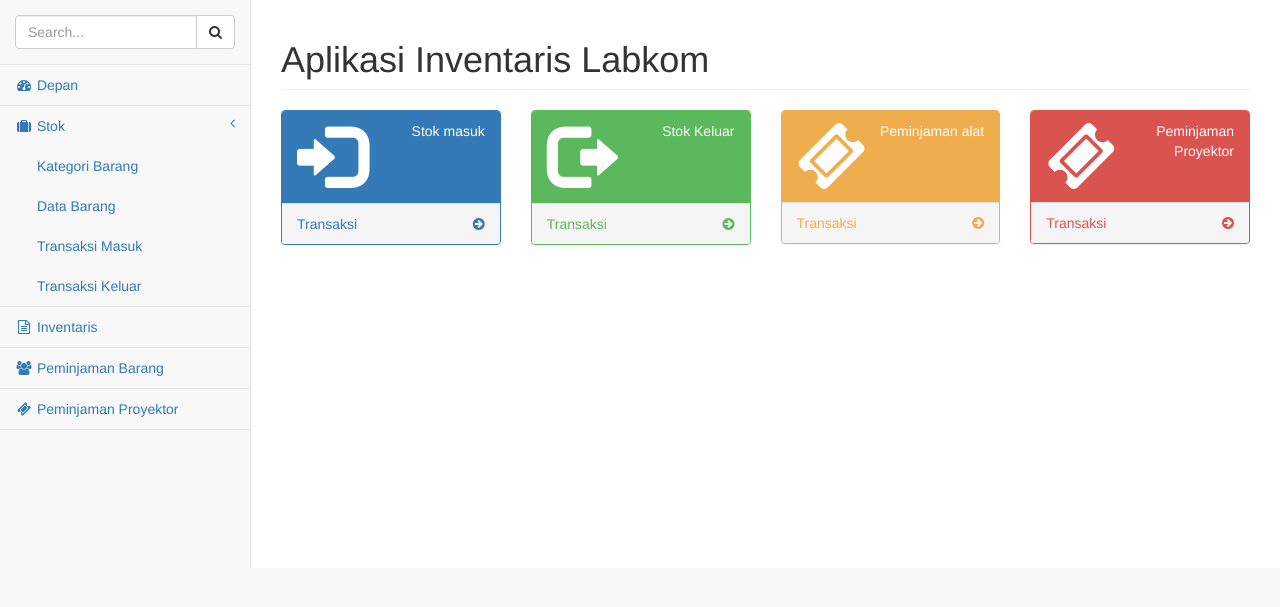
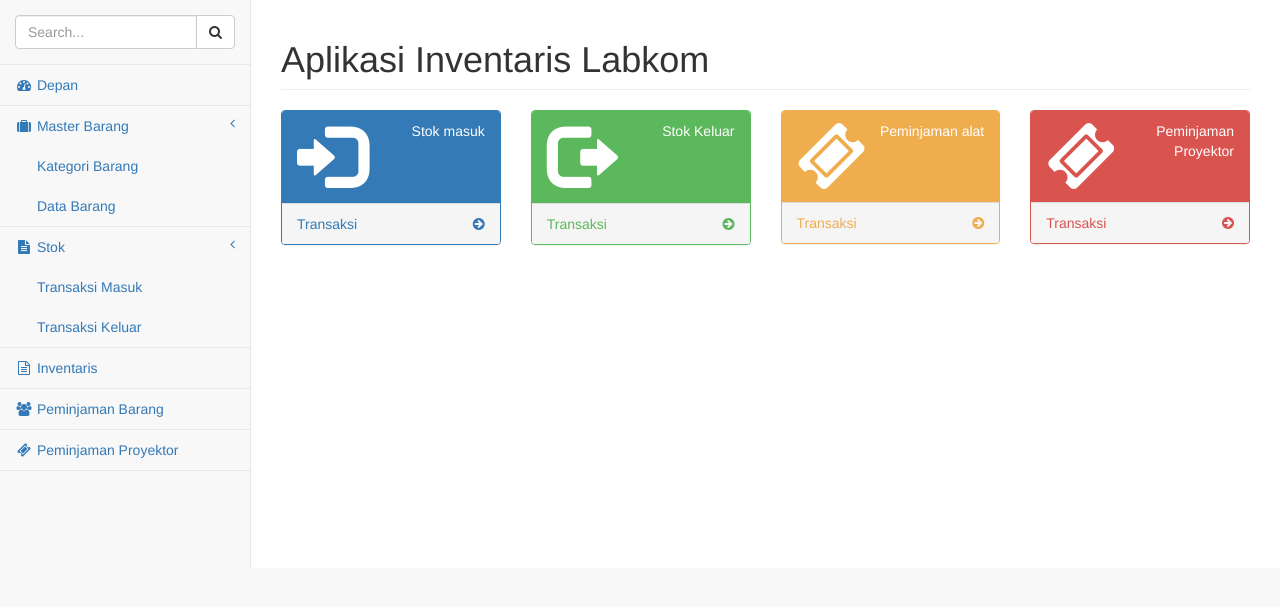
Before and after one commit to gemul/inventory-labkom, a PHP site: page /order/ in a window 1280 px wide. Shown: the part 51-658 px from the top of the page. Run offline with PHP 8.4, Linux system fonts and the light colour scheme.

Commit message:
fix tampilan

```diff
--- a/view/_header.php
+++ b/view/_header.php
@@ -96,7 +96,7 @@
                             <a href="?a=view-dashboard"><i class="fa fa-dashboard fa-fw"></i> Depan</a>
                         </li>
                         <li>
-                            <a href="#"><i class="fa fa-suitcase fa-fw"></i> Stok<span class="fa arrow"></span></a>
+                            <a href="#"><i class="fa fa-suitcase fa-fw"></i> Master Barang<span class="fa arrow"></span></a>
                             <ul class="nav nav-second-level">
                                 <li>
                                     <a href="?a=view-kategori-barang">Kategori Barang</a>
@@ -104,6 +104,11 @@
                                 <li>
                                     <a href="?a=view-data-barang">Data Barang</a>
                                 </li>
+                            </ul>
+                        </li>
+                        <li>
+                            <a href="#"><i class="fa fa-file-text fa-fw"></i> Stok<span class="fa arrow"></span></a>
+                            <ul class="nav nav-second-level">
                                 <li>
                                     <a href="?a=view-transaksi-masuk">Transaksi Masuk</a>
                                 </li>
--- a/view/kategori-barang.php
+++ b/view/kategori-barang.php
@@ -73,10 +73,10 @@
                 <div class="col-lg-8 col-md-8">
                     <div class="panel panel-success">
                         <div class="panel-heading">
-                            Peminjaman Belum Kembali
+                            Daftar Kategori Barang
                         </div>
                         <!-- /.panel-heading -->
-                        <div class="panel-body">
+                        <div class="panel-body" style="height:400px;overflow-y:scroll;">
                             <div class="table-responsive">
                                 <table class="table table-striped table-bordered table-hover">
                                     <thead>
```
Also changed, not shown: view/data-barang.php (+8 -3 lines).
